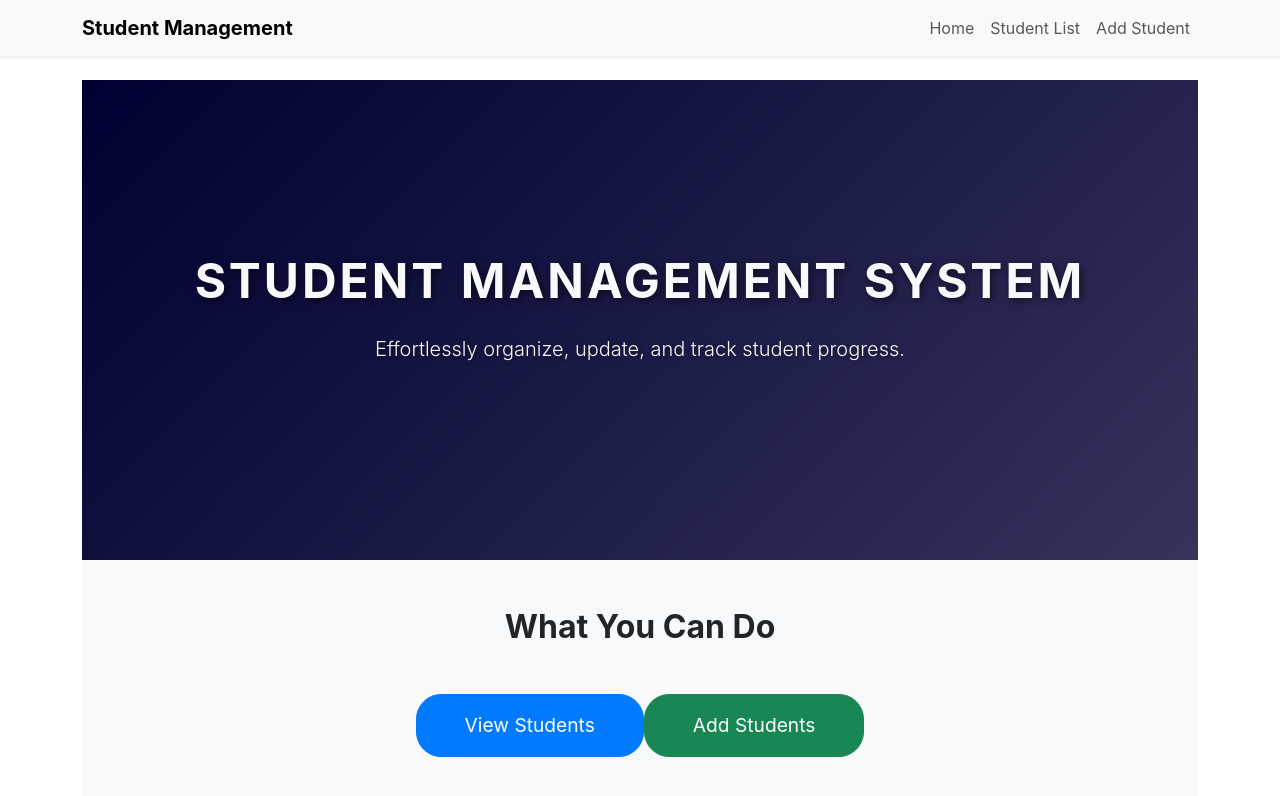
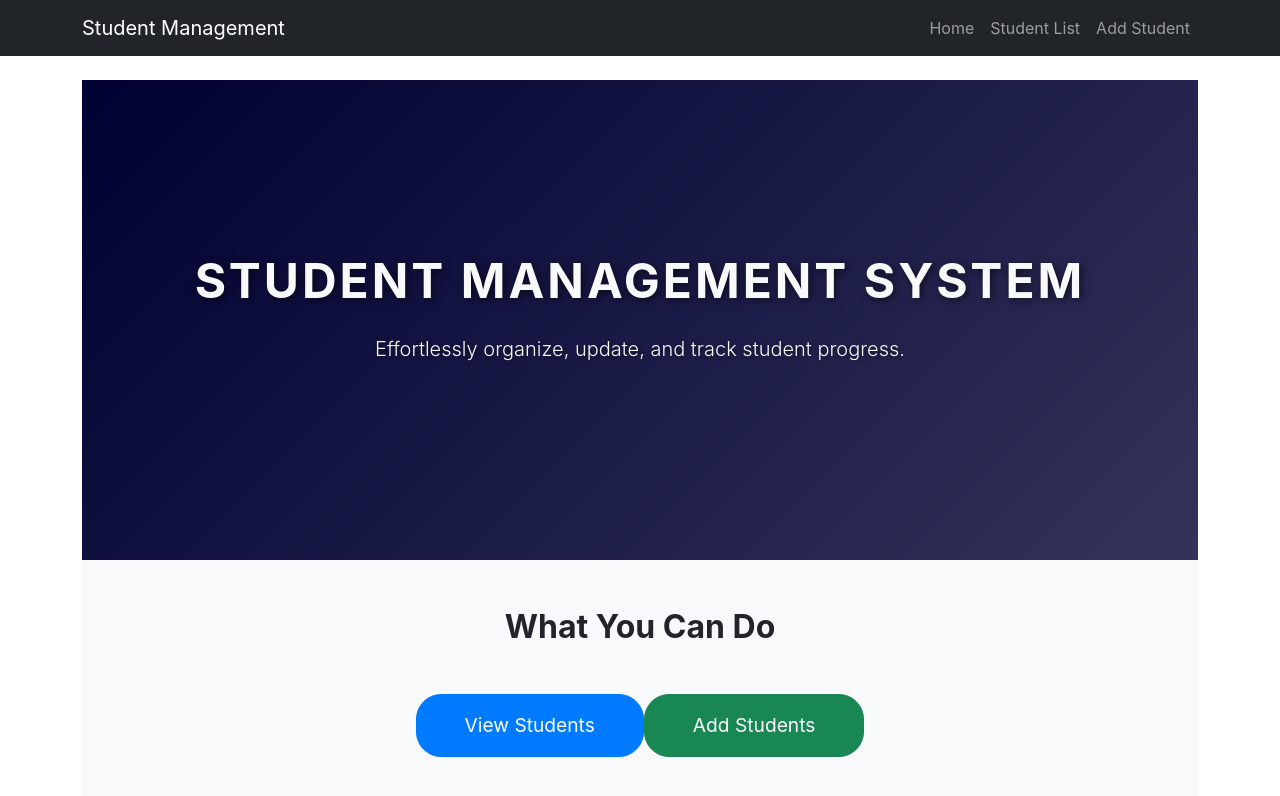
Before and after one commit to deepikavarma06/assign2, a React (Create React App) app in the folder frontend/: page / in a window 1280 px wide. Shown: the top 796 px of the page. Built offline with nearby package versions, Linux system fonts and the light colour scheme.

Commit message:
Update Navbar.js

```diff
--- a/frontend/src/components/Navbar.js
+++ b/frontend/src/components/Navbar.js
@@ -3,9 +3,9 @@
 
 function Navbar() {
   return (
-    <nav className="navbar navbar-expand-lg navbar-light bg-light shadow-sm mb-4">
+    <nav className="navbar navbar-expand-lg navbar-dark bg-dark mb-4">
       <div className="container">
-        <Link className="navbar-brand fw-bold" to="/">Student Management</Link>
+        <Link className="navbar-brand" to="/">Student Management</Link>
         {/* Navbar Toggler Button */}
         <button
           className="navbar-toggler"
```
